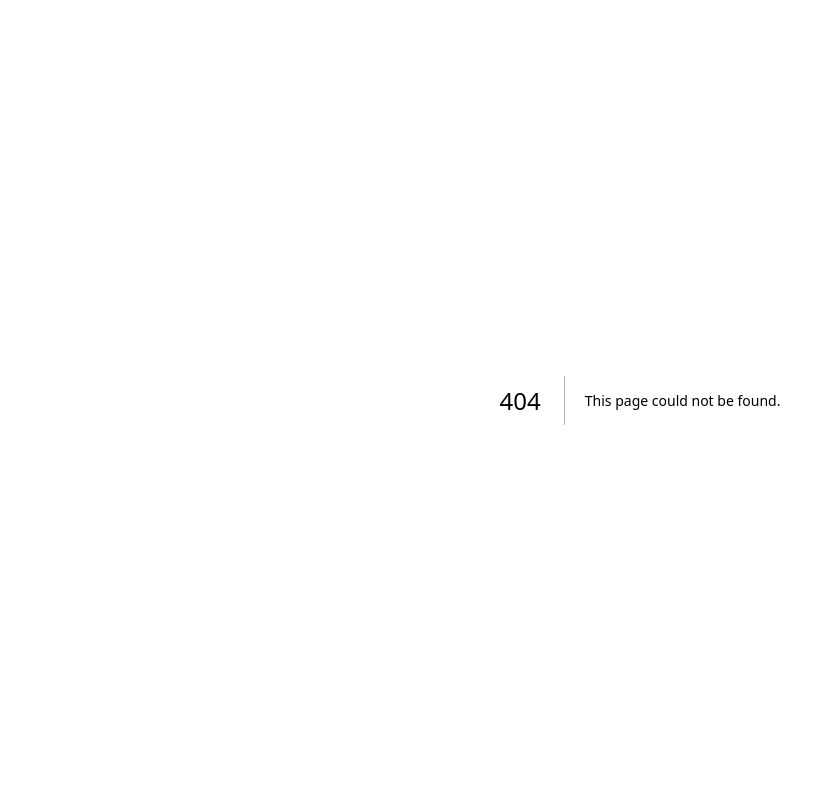
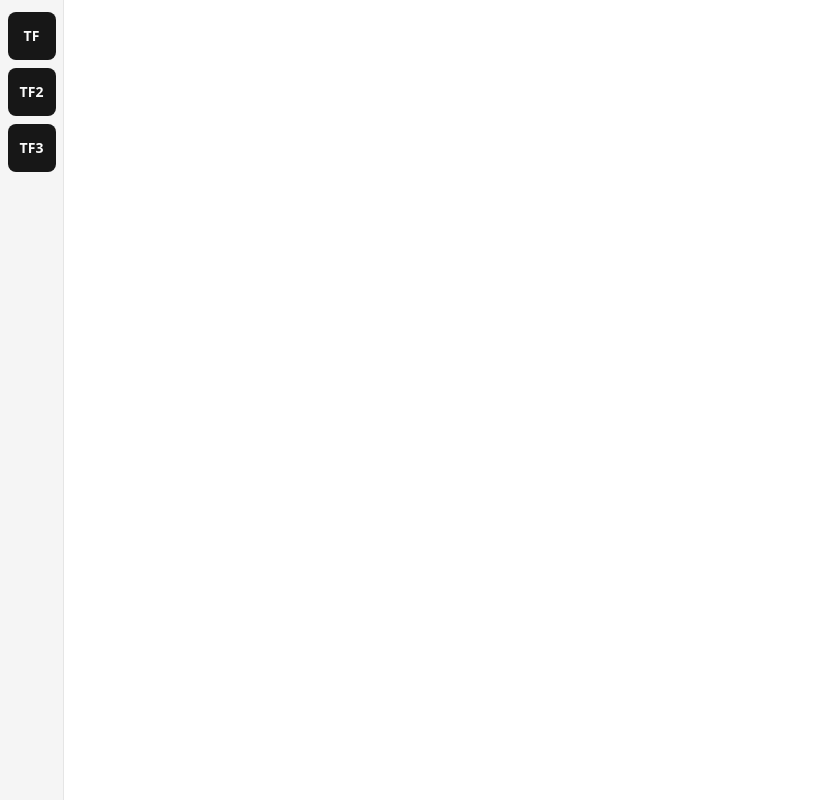
Before and after one commit to AsifAhmedSahil/Teamflow---B2B-Saas-with-AI-Slack-Clone-, a Next.js app: page /workspace in a window 1280 px wide. Before the commit this address had no page. Shown: the whole page, without its empty margins (0-835 px from the left). Built offline with nearby package versions, Linux system fonts and the light colour scheme.

Commit message:
workspace under contructions

```diff
--- /dev/null
+++ b/app/(dashboard)/workspace/_components/WorkspaceList.tsx
@@ -0,0 +1,46 @@
+import { Button } from "@/components/ui/button";
+import { Tooltip, TooltipProvider, TooltipTrigger } from "@/components/ui/tooltip";
+
+const Workspaces = [
+    {
+        id:"1",
+        name:"TeamFlow",
+        avatar:"TF"
+    },
+    {
+        id:"2",
+        name:"TeamFlow2",
+        avatar:"TF2"
+    },
+    {
+        id:"3",
+        name:"TeamFlow3",
+        avatar:"TF3"
+    },
+
+]
+
+export function WorkspaceList(){
+    return (
+        <TooltipProvider>
+            <div className="flex flex-col gap-2">
+                {
+                    Workspaces.map((ws) =>(
+                        <Tooltip key={ws.id}>
+                            <TooltipTrigger>
+                                <Button size="icon" className="size-12">
+
+                                <span className="text-sm font-semibold">{ws.avatar}</span>
+                                </Button>
+
+                            </TooltipTrigger>
+
+                        </Tooltip>
+                    ))
+                }
+
+            </div>
+
+        </TooltipProvider>
+    )
+}
--- /dev/null
+++ b/app/(dashboard)/workspace/layout.tsx
@@ -0,0 +1,15 @@
+import React, { ReactNode } from 'react'
+import { WorkspaceList } from './_components/WorkspaceList'
+
+const WorkspaceLayout = ({children}:{children:ReactNode}) => {
+  return (
+    <div className='flex w-full h-screen '>
+        <div className='flex h-full w-16 flex-col items-center bg-secondary py-3 px-2 border-r border-border'>
+            <WorkspaceList/>
+        </div>
+
+    </div>
+  )
+}
+
+export default WorkspaceLayout
--- /dev/null
+++ b/app/(dashboard)/workspace/page.tsx
@@ -0,0 +1,11 @@
+import React from 'react'
+
+const page = () => {
+  return (
+    <div>
+
+    </div>
+  )
+}
+
+export default page
```
